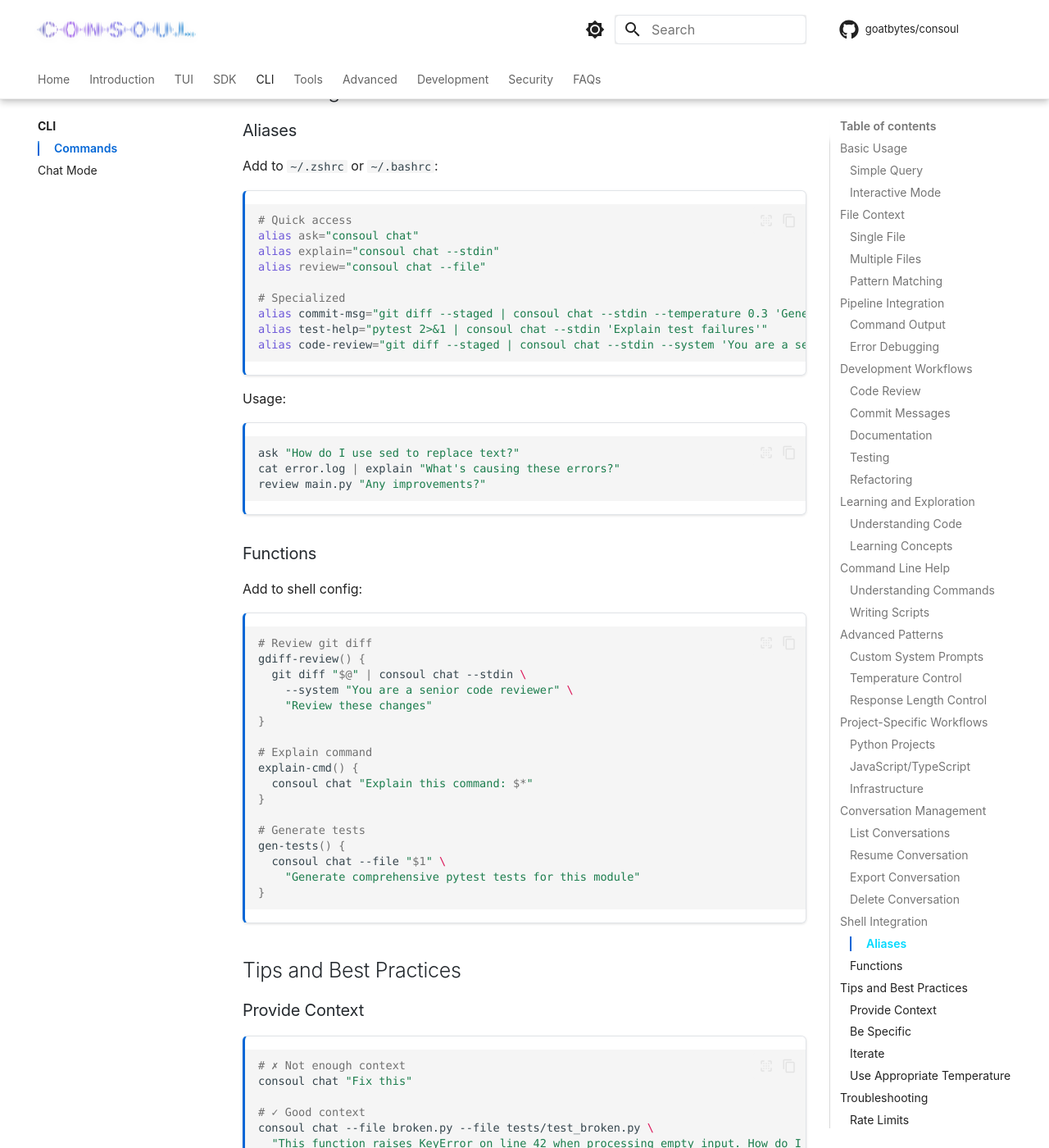
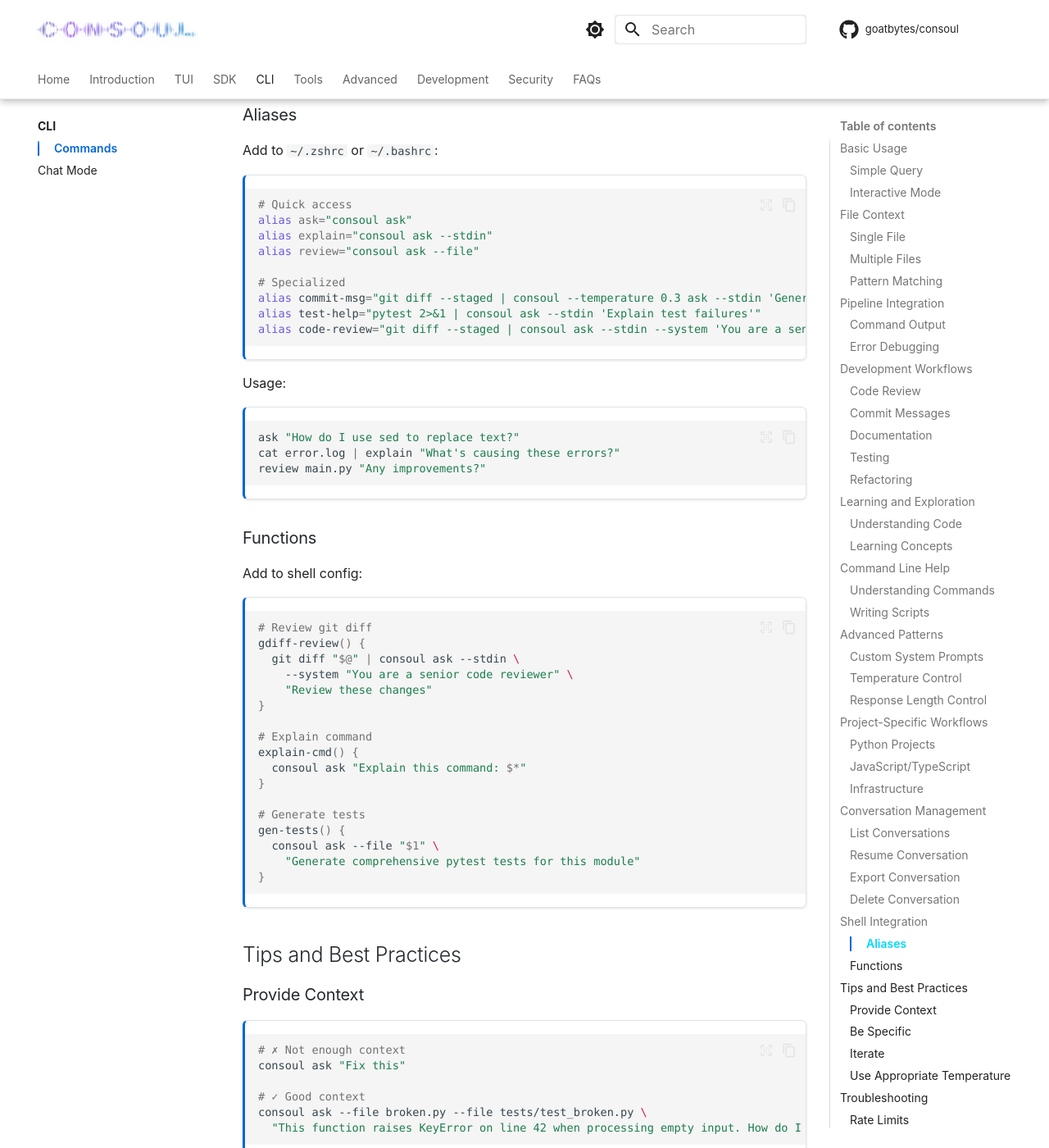
Before and after one commit to goatbytes/consoul, an MkDocs documentation site: the page built from docs/user-guide/usage.md, in a window 1280 px wide and 1400 px high, scrolled down 7735 px. Shown: the whole window at 82% size. Built offline with MkDocs 1.6.1 and Material for MkDocs 9.7.7, drawn with Linux system fonts in a browser that asks for light colours; comment, search, counter and statistics services are not loaded; some of the changed text lies outside the part shown.

Commit message:
docs: fix incorrect command syntax throughout user guide
Corrected command syntax throughout getting-started.md and usage.md:
- Changed `consoul chat "message"` to `consoul ask "message"` for one-off queries
- Changed `consoul chat --temperature` to `consoul --temperature ask` (global flags)
- Changed `consoul chat --max-tokens` to `consoul --max-tokens ask` (global flags)
- Kept `consoul chat` for interactive sessions and with context flags

Rationale:
- `consoul ask` = Non-interactive, one-off queries
- `consoul chat` = Interactive sessions (can also load context for first message)
- Global flags (--temperature, --max-tokens) must appear before command name

Files updated:
- docs/user-guide/getting-started.md: 10 fixes
- docs/user-guide/usage.md: 50+ fixes across all sections

All examples now use correct syntax matching actual CLI implementation.

````diff
--- a/docs/user-guide/usage.md
+++ b/docs/user-guide/usage.md
@@ -7,7 +7,7 @@ Common usage patterns and examples for Consoul.
 ### Simple Query
 
 ```bash
-consoul chat "How do I reverse a string in Python?"
+consoul ask "How do I reverse a string in Python?"
 ```
 
 ### Interactive Mode
@@ -21,13 +21,13 @@ consoul tui
 ### Single File
 
 ```bash
-consoul chat --file main.py "Explain this code"
+consoul ask --file main.py "Explain this code"
 ```
 
 ### Multiple Files
 
 ```bash
-consoul chat \
+consoul ask \
   --file app.py \
   --file config.yaml \
   --file README.md \
@@ -38,13 +38,13 @@ consoul chat \
 
 ```bash
 # All Python files in current directory
-consoul chat --glob "*.py" "Summarize this codebase"
+consoul ask --glob "*.py" "Summarize this codebase"
 
 # Recursive search
-consoul chat --glob "**/*.py" "What does this project do?"
+consoul ask --glob "**/*.py" "What does this project do?"
 
 # Multiple patterns
-consoul chat --glob "src/**/*.py" --glob "tests/**/*.py" "Analyze test coverage"
+consoul ask --glob "src/**/*.py" --glob "tests/**/*.py" "Analyze test coverage"
 ```
 
 ## Pipeline Integration
@@ -53,26 +53,26 @@ consoul chat --glob "src/**/*.py" --glob "tests/**/*.py" "Analyze test coverage"
 
 ```bash
 # Git status
-git status | consoul chat --stdin "What should I commit?"
+git status | consoul ask --stdin "What should I commit?"
 
 # Directory listing
-ls -la | consoul chat --stdin "What are these files?"
+ls -la | consoul ask --stdin "What are these files?"
 
 # Log analysis
-tail -n 100 app.log | consoul chat --stdin "Any errors in these logs?"
+tail -n 100 app.log | consoul ask --stdin "Any errors in these logs?"
 ```
 
 ### Error Debugging
 
 ```bash
 # Python errors
-python script.py 2>&1 | consoul chat --stdin "What's wrong?"
+python script.py 2>&1 | consoul ask --stdin "What's wrong?"
 
 # Test failures
-pytest 2>&1 | consoul chat --stdin "Why are these tests failing?"
+pytest 2>&1 | consoul ask --stdin "Why are these tests failing?"
 
 # Build errors
-make 2>&1 | consoul chat --stdin "How do I fix these build errors?"
+make 2>&1 | consoul ask --stdin "How do I fix these build errors?"
 ```
 
 ## Development Workflows
@@ -81,27 +81,26 @@ make 2>&1 | consoul chat --stdin "How do I fix these build errors?"
 
 ```bash
 # Review staged changes
-git diff --staged | consoul chat --stdin \
+git diff --staged | consoul ask --stdin \
   --system "You are a senior code reviewer" \
   "Review these changes"
 
 # Review specific commit
-git show HEAD | consoul chat --stdin "Review this commit"
+git show HEAD | consoul ask --stdin "Review this commit"
 
 # Review pull request diff
-gh pr diff 123 | consoul chat --stdin "Review this PR"
+gh pr diff 123 | consoul ask --stdin "Review this PR"
 ```
 
 ### Commit Messages
 
 ```bash
 # Generate conventional commit message
-git diff --staged | consoul chat --stdin \
-  --temperature 0.3 \
+git diff --staged | consoul --temperature 0.3 ask --stdin \
   "Generate a conventional commit message for these changes"
 
 # Or use it directly
-git diff --staged | consoul chat --stdin "Generate commit message" \
+git diff --staged | consoul ask --stdin "Generate commit message" \
   | git commit -F -
 ```
 
@@ -109,16 +108,16 @@ git diff --staged | consoul chat --stdin "Generate commit message" \
 
 ```bash
 # Generate docstrings
-consoul chat --file module.py \
+consoul ask --file module.py \
   --system "Add Google-style docstrings" \
   "Add comprehensive docstrings to all functions"
 
 # Generate README
-consoul chat --glob "*.py" --file setup.py \
+consoul ask --glob "*.py" --file setup.py \
   "Write a comprehensive README.md for this project"
 
 # API documentation
-consoul chat --glob "api/**/*.py" \
+consoul ask --glob "api/**/*.py" \
   "Generate API documentation in markdown format"
 ```
 
@@ -126,15 +125,15 @@ consoul chat --glob "api/**/*.py" \
 
 ```bash
 # Generate tests
-consoul chat --file app.py \
+consoul ask --file app.py \
   "Write pytest tests for this module with fixtures"
 
 # Explain test failures
-pytest -v 2>&1 | consoul chat --stdin \
+pytest -v 2>&1 | consoul ask --stdin \
   "Explain why these tests are failing and how to fix them"
 
 # Test coverage analysis
-coverage report | consoul chat --stdin \
+coverage report | consoul ask --stdin \
   "What areas need more test coverage?"
 ```
 
@@ -142,16 +141,16 @@ coverage report | consoul chat --stdin \
 
 ```bash
 # General refactoring
-consoul chat --file legacy.py \
+consoul ask --file legacy.py \
   --system "You are a refactoring expert" \
   "Refactor this code for better readability and maintainability"
 
 # Extract functions
-consoul chat --file large_file.py \
+consoul ask --file large_file.py \
   "Identify functions that should be extracted and suggest a module structure"
 
 # Type hints
-consoul chat --file untyped.py \
+consoul ask --file untyped.py \
   "Add comprehensive type hints to this module"
 ```
 
@@ -161,16 +160,16 @@ consoul chat --file untyped.py \
 
 ```bash
 # Explain complex code
-consoul chat --file complex.py \
+consoul ask --file complex.py \
   --system "You are a patient teacher" \
   "Explain this code step by step"
 
 # Understand project structure
-consoul chat --glob "**/*.py" --file setup.py \
+consoul ask --glob "**/*.py" --file setup.py \
   "Explain the architecture of this project"
 
 # Learn from examples
-consoul chat --file example.py \
+consoul ask --file example.py \
   "Explain how this works and suggest improvements"
 ```
 
@@ -178,13 +177,13 @@ consoul chat --file example.py \
 
 ```bash
 # With examples
-consoul chat "Explain Python decorators with 3 practical examples"
+consoul ask "Explain Python decorators with 3 practical examples"
 
 # Step by step
-consoul chat "Explain async/await in Python step by step with examples"
+consoul ask "Explain async/await in Python step by step with examples"
 
 # Comparisons
-consoul chat "Compare and contrast lists vs tuples in Python"
+consoul ask "Compare and contrast lists vs tuples in Python"
 ```
 
 ## Command Line Help
@@ -193,26 +192,26 @@ consoul chat "Compare and contrast lists vs tuples in Python"
 
 ```bash
 # Explain complex commands
-consoul chat "Explain: find . -type f -name '*.py' -exec grep -l 'TODO' {} \;"
+consoul ask "Explain: find . -type f -name '*.py' -exec grep -l 'TODO' {} \;"
 
 # Get command suggestions
-consoul chat "How do I find all files larger than 100MB modified in the last week?"
+consoul ask "How do I find all files larger than 100MB modified in the last week?"
 
 # Understand output
-ps aux | consoul chat --stdin "Explain this process list"
+ps aux | consoul ask --stdin "Explain this process list"
 ```
 
 ### Writing Scripts
 
 ```bash
 # Generate bash script
-consoul chat "Write a bash script to backup a directory with timestamp"
+consoul ask "Write a bash script to backup a directory with timestamp"
 
 # Generate Python script
-consoul chat "Write a Python script to rename files in bulk"
+consoul ask "Write a Python script to rename files in bulk"
 
 # Shell one-liners
-consoul chat "Give me a one-liner to count lines of code in all Python files"
+consoul ask "Give me a one-liner to count lines of code in all Python files"
 ```
 
 ## Advanced Patterns
@@ -221,17 +220,17 @@ consoul chat "Give me a one-liner to count lines of code in all Python files"
 
 ```bash
 # Code review persona
-consoul chat --system "You are a senior software engineer specializing in Python. \
+consoul ask --system "You are a senior software engineer specializing in Python. \
 Focus on security, performance, and maintainability." \
 --file app.py "Review this code"
 
 # Teaching persona
-consoul chat --system "You are a patient teacher explaining concepts to beginners. \
+consoul ask --system "You are a patient teacher explaining concepts to beginners. \
 Use simple language and provide examples." \
 "Explain Python decorators"
 
 # Pair programming persona
-consoul chat --system "You are an experienced pair programming partner. \
+consoul ask --system "You are an experienced pair programming partner. \
 Ask clarifying questions and suggest alternatives." \
 --file solution.py "Help me improve this implementation"
 ```
@@ -240,15 +239,15 @@ Ask clarifying questions and suggest alternatives." \
 
 ```bash
 # Deterministic (code generation, factual answers)
-consoul chat --temperature 0.2 \
+consoul --temperature 0.2 ask \
   "Write a function to validate email addresses"
 
 # Balanced (default for most tasks)
-consoul chat --temperature 0.7 \
+consoul --temperature 0.7 ask \
   "How should I structure this project?"
 
 # Creative (brainstorming, naming)
-consoul chat --temperature 0.9 \
+consoul --temperature 0.9 ask \
   "Suggest creative names for an AI terminal assistant"
 ```
 
@@ -256,11 +255,11 @@ consoul chat --temperature 0.9 \
 
 ```bash
 # Brief summary
-consoul chat --max-tokens 200 \
+consoul --max-tokens 200 ask \
   "Summarize Python decorators in one paragraph"
 
 # Detailed explanation
-consoul chat --max-tokens 2000 \
+consoul --max-tokens 2000 ask \
   "Provide a comprehensive guide to Python decorators with examples"
 ```
 
@@ -270,39 +269,39 @@ consoul chat --max-tokens 2000 \
 
 ```bash
 # Setup new project
-consoul chat "Create a Python project structure for a CLI tool with poetry"
+consoul ask "Create a Python project structure for a CLI tool with poetry"
 
 # Dependency analysis
-poetry show --tree | consoul chat --stdin "Analyze these dependencies"
+poetry show --tree | consoul ask --stdin "Analyze these dependencies"
 
 # Virtual environment help
-consoul chat "How do I manage virtual environments with pyenv?"
+consoul ask "How do I manage virtual environments with pyenv?"
 ```
 
 ### JavaScript/TypeScript
 
 ```bash
 # Package.json analysis
-consoul chat --file package.json "Explain these dependencies and scripts"
+consoul ask --file package.json "Explain these dependencies and scripts"
 
 # TypeScript errors
-tsc 2>&1 | consoul chat --stdin "Help me fix these TypeScript errors"
+tsc 2>&1 | consoul ask --stdin "Help me fix these TypeScript errors"
 
 # React component
-consoul chat --file Component.tsx "Review this React component"
+consoul ask --file Component.tsx "Review this React component"
 ```
 
 ### Infrastructure
 
 ```bash
 # Dockerfile review
-consoul chat --file Dockerfile "Review and optimize this Dockerfile"
+consoul ask --file Dockerfile "Review and optimize this Dockerfile"
 
 # Kubernetes config
-consoul chat --file deployment.yaml "Review this Kubernetes deployment"
+consoul ask --file deployment.yaml "Review this Kubernetes deployment"
 
 # CI/CD
-consoul chat --file .github/workflows/ci.yml "Review this GitHub Actions workflow"
+consoul ask --file .github/workflows/ci.yml "Review this GitHub Actions workflow"
 ```
 
 ## Conversation Management
@@ -343,14 +342,14 @@ Add to `~/.zshrc` or `~/.bashrc`:
 
 ```bash
 # Quick access
-alias ask="consoul chat"
-alias explain="consoul chat --stdin"
-alias review="consoul chat --file"
+alias ask="consoul ask"
+alias explain="consoul ask --stdin"
+alias review="consoul ask --file"
 
 # Specialized
-alias commit-msg="git diff --staged | consoul chat --stdin --temperature 0.3 'Generate conventional commit message'"
-alias test-help="pytest 2>&1 | consoul chat --stdin 'Explain test failures'"
-alias code-review="git diff --staged | consoul chat --stdin --system 'You are a senior code reviewer' 'Review these changes'"
+alias commit-msg="git diff --staged | consoul --temperature 0.3 ask --stdin 'Generate conventional commit message'"
+alias test-help="pytest 2>&1 | consoul ask --stdin 'Explain test failures'"
+alias code-review="git diff --staged | consoul ask --stdin --system 'You are a senior code reviewer' 'Review these changes'"
 ```
 
 Usage:
@@ -368,19 +367,19 @@ Add to shell config:
 ```bash
 # Review git diff
 gdiff-review() {
-  git diff "$@" | consoul chat --stdin \
+  git diff "$@" | consoul ask --stdin \
     --system "You are a senior code reviewer" \
     "Review these changes"
 }
 
 # Explain command
 explain-cmd() {
-  consoul chat "Explain this command: $*"
+  consoul ask "Explain this command: $*"
 }
 
 # Generate tests
 gen-tests() {
-  consoul chat --file "$1" \
+  consoul ask --file "$1" \
     "Generate comprehensive pytest tests for this module"
 }
 ```
@@ -391,10 +390,10 @@ gen-tests() {
 
 ```bash
 # ✗ Not enough context
-consoul chat "Fix this"
+consoul ask "Fix this"
 
 # ✓ Good context
-consoul chat --file broken.py --file tests/test_broken.py \
+consoul ask --file broken.py --file tests/test_broken.py \
   "This function raises KeyError on line 42 when processing empty input. How do I fix it?"
 ```
 
@@ -402,10 +401,10 @@ consoul chat --file broken.py --file tests/test_broken.py \
 
 ```bash
 # ✗ Too vague
-consoul chat "Make this better"
+consoul ask "Make this better"
 
 # ✓ Specific request
-consoul chat --file app.py \
+consoul ask --file app.py \
   "Refactor this function to: 1) Add type hints, 2) Extract helper functions, 3) Add error handling"
 ```
 
@@ -413,22 +412,22 @@ consoul chat --file app.py \
 
 ```bash
 # Start simple
-consoul chat "Write a function to merge sorted lists"
+consoul ask "Write a function to merge sorted lists"
 
 # Then refine (in same conversation or new query)
-consoul chat "Add type hints and docstrings"
-consoul chat "Add error handling for invalid inputs"
-consoul chat "Optimize for large lists"
+consoul ask "Add type hints and docstrings"
+consoul ask "Add error handling for invalid inputs"
+consoul ask "Optimize for large lists"
 ```
 
 ### Use Appropriate Temperature
 
 ```bash
 # Low temperature for factual/deterministic tasks
-consoul chat --temperature 0.2 "Write a binary search implementation"
+consoul --temperature 0.2 ask "Write a binary search implementation"
 
 # High temperature for creative tasks
-consoul chat --temperature 0.9 "Brainstorm project name ideas"
+consoul --temperature 0.9 ask "Brainstorm project name ideas"
 ```
 
 ## Troubleshooting
@@ -437,20 +436,20 @@ consoul chat --temperature 0.9 "Brainstorm project name ideas"
 
 ```bash
 # Switch provider
-consoul chat --provider google "Your question"
+consoul ask --provider google "Your question"
 
 # Reduce token usage
-consoul chat --max-tokens 500 "Brief summary please"
+consoul --max-tokens 500 ask "Brief summary please"
 ```
 
 ### Context Too Large
 
 ```bash
 # Be selective with files
-consoul chat --file main.py "Explain this" # Instead of --glob "**/*.py"
+consoul ask --file main.py "Explain this" # Instead of --glob "**/*.py"
 
 # Pipe summary instead of full output
-git log --oneline -20 | consoul chat --stdin "Summarize recent work"
+git log --oneline -20 | consoul ask --stdin "Summarize recent work"
 ```
 
 ### API Errors
@@ -458,7 +457,7 @@ git log --oneline -20 | consoul chat --stdin "Summarize recent work"
 ```bash
 # Enable debug logging
 consoul config set logging.level DEBUG
-consoul chat "test"
+consoul ask "test"
 
 # Check logs
 tail -f ~/.config/consoul/consoul.log
````
Also changed, not shown: docs/user-guide/getting-started.md (+17 -17 lines), 2 other files.
